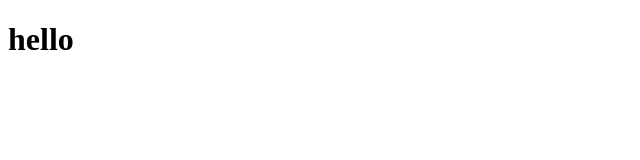
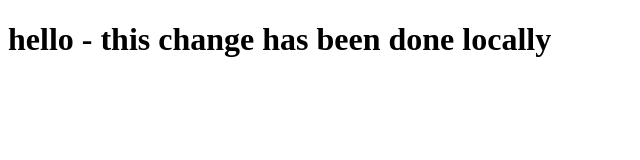
Before and after one commit to raminsu/spa, a plain HTML site: page index.html in a window 1280 px wide. Shown: the whole page, without its empty margins (0-640 px from the left). Drawn offline with Linux system fonts and the light colour scheme.

Commit message:
First web file

```diff
--- a/index.html
+++ b/index.html
@@ -3,7 +3,6 @@
  <title>test</title>
  </head>
 <body>
- <h1>hello</h1>
+ <h1>hello - this change has been done locally</h1>
 </body>
-
 </html>
```
